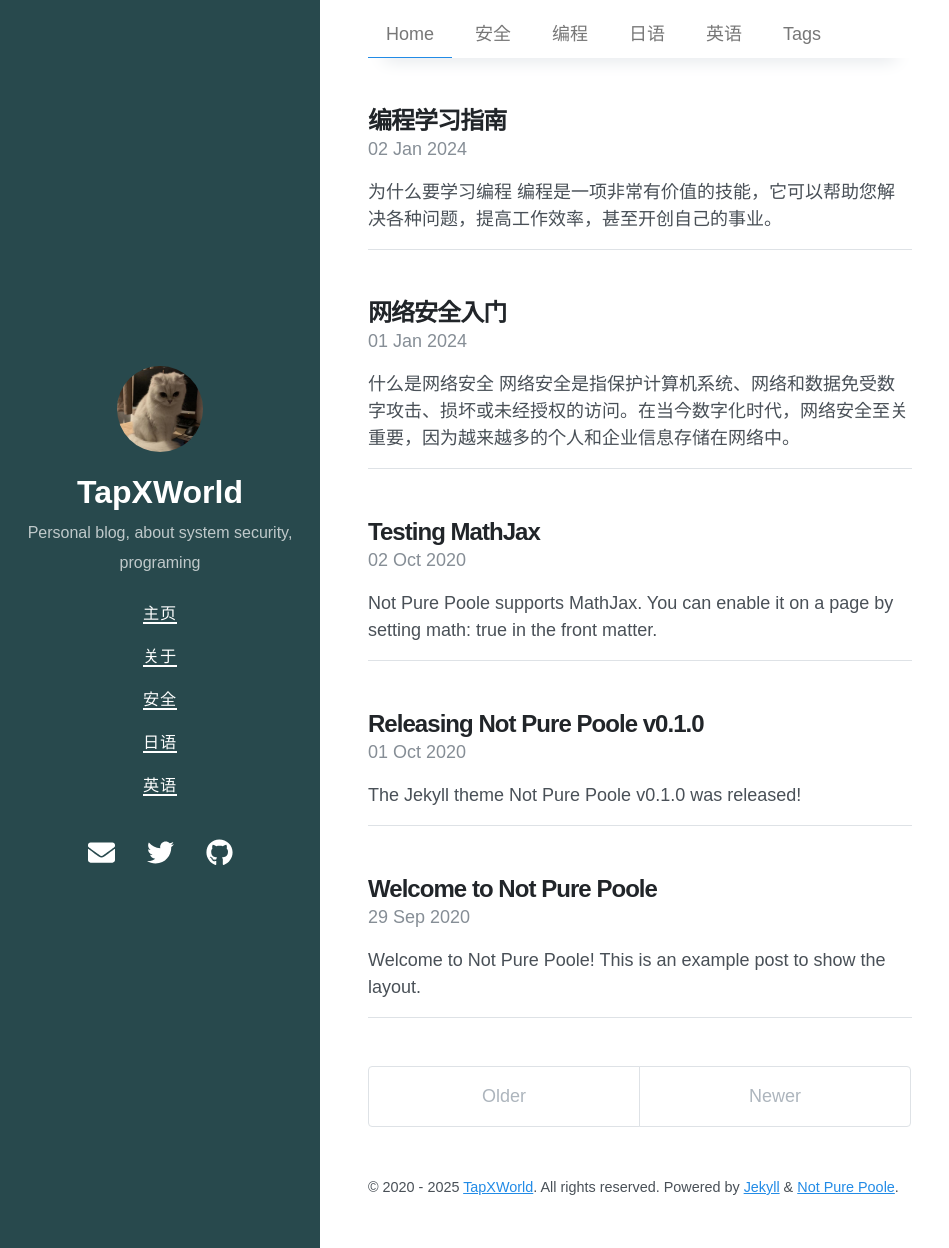
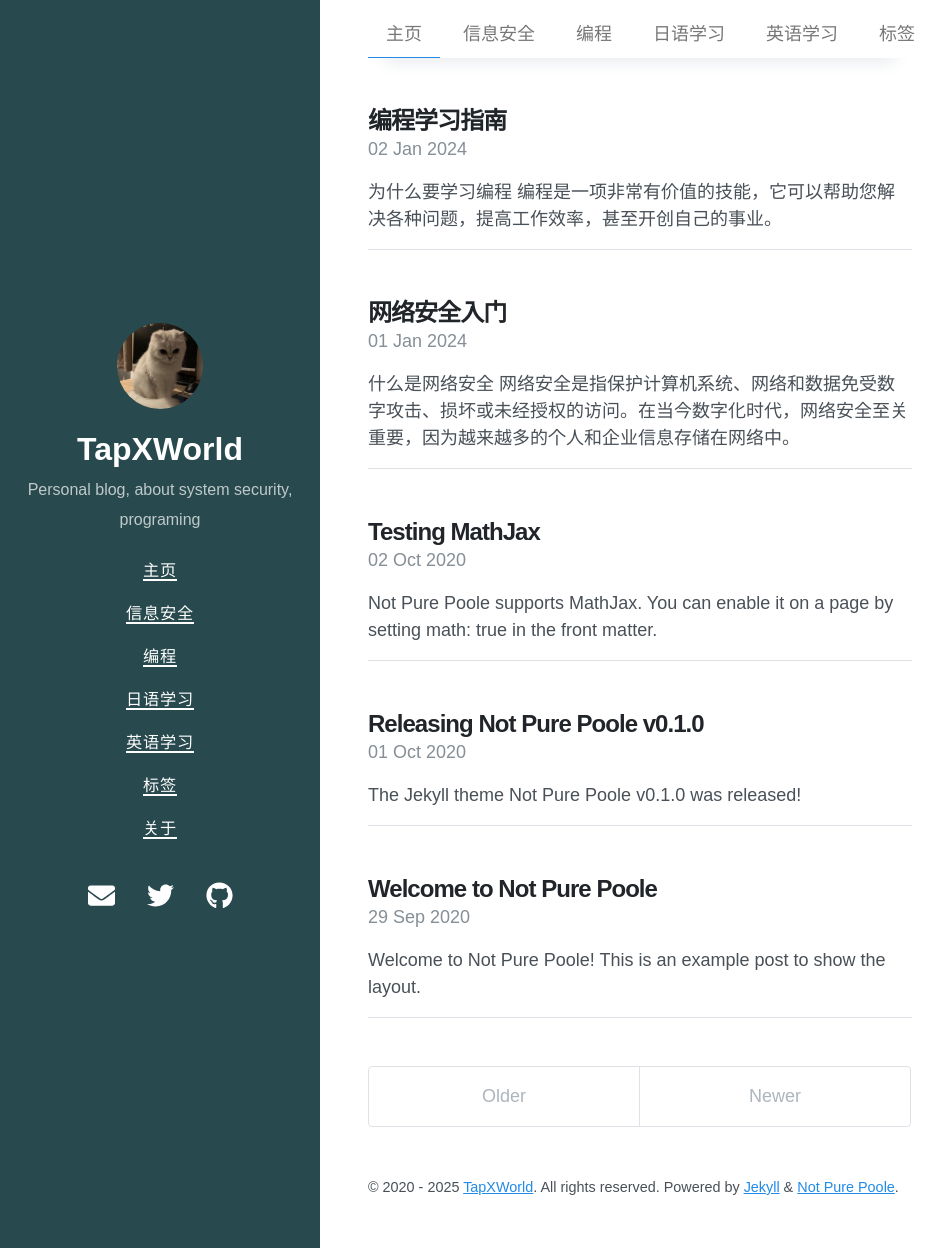
Before and after one commit to TapXWorld/tapxworld.github.io, a Jekyll site: the page built from index.html, in a window 1280 px wide and 1248 px high. Shown: the whole window, without its empty margins (0-949 px from the left). Built offline with Jekyll 4.4.1, drawn with Linux system fonts in a browser that asks for light colours; nearby versions of some CDN libraries; the list of posts is cut into pages by our own code.

Commit message:
change menu list

```diff
--- a/_data/archive.yml
+++ b/_data/archive.yml
@@ -1,18 +1,18 @@
 - type: home
-  title: Home
+  title: 主页
   url: /
 - type: security
-  title: 安全
+  title: 信息安全
   url: /security/
 - type: programing
   title: 编程
   url: /programing/
 - type: japanese
-  title: 日语
+  title: 日语学习
   url: /japanese/
 - type: english
-  title: 英语
+  title: 英语学习
   url: /english/
 - type: tags
-  title: Tags
+  title: 标签
   url: /tags/
--- a/_data/navigation.yml
+++ b/_data/navigation.yml
@@ -1,10 +1,14 @@
 - title: 主页
   url: /
+- title: 信息安全
+  url: /security/
+- title: 编程
+  url: /programing/
+- title: 日语学习
+  url: /japanese/
+- title: 英语学习
+  url: /english/
+- title: 标签
+  url: /tags/
 - title: 关于
   url: /about/
-- title: 安全
-  url: /security/
-- title: 日语
-  url: /japanese/
-- title: 英语
-  url: /english/
```
